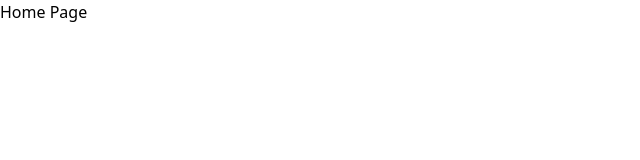
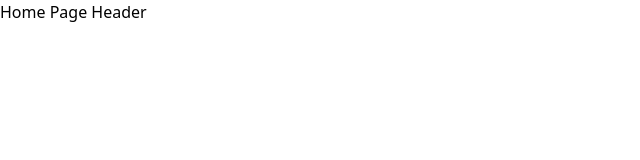
Before and after one commit to Amaris-Digital/fariji, a React (Vite) app in the folder client/: page / in a window 1280 px wide. Shown: the top 160 px of the page, without its empty margins (0-640 px from the left). Built offline with nearby package versions, Linux system fonts and the light colour scheme.

Commit message:
Add sample routing files

```diff
--- a/client/src/pages/Home.tsx
+++ b/client/src/pages/Home.tsx
@@ -6,7 +6,7 @@ const Home = (): JSX.Element => {
 
     const {header, setHeader} = useHeader();
     useEffect(() => {
-        setHeader("Home Page")
+        setHeader("Home Page Header")
     }, [setHeader])
 
     return (
```
